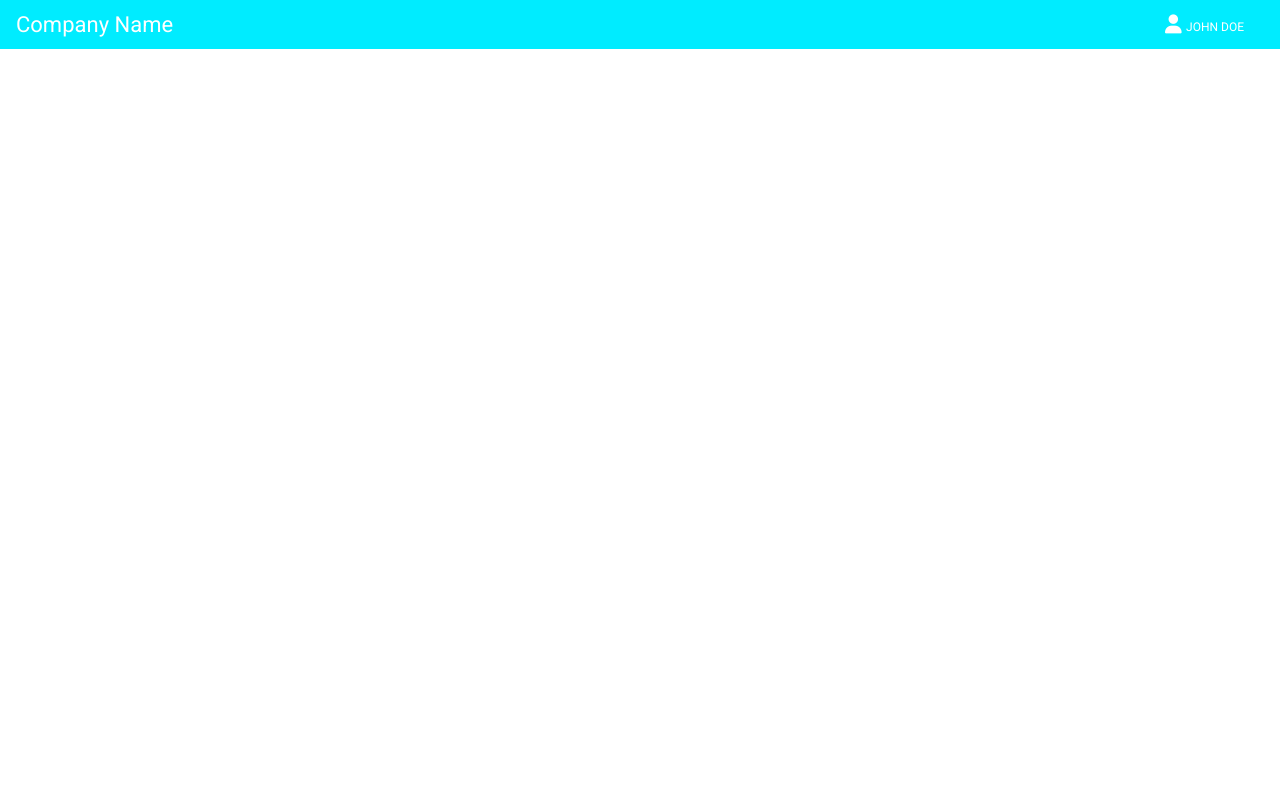
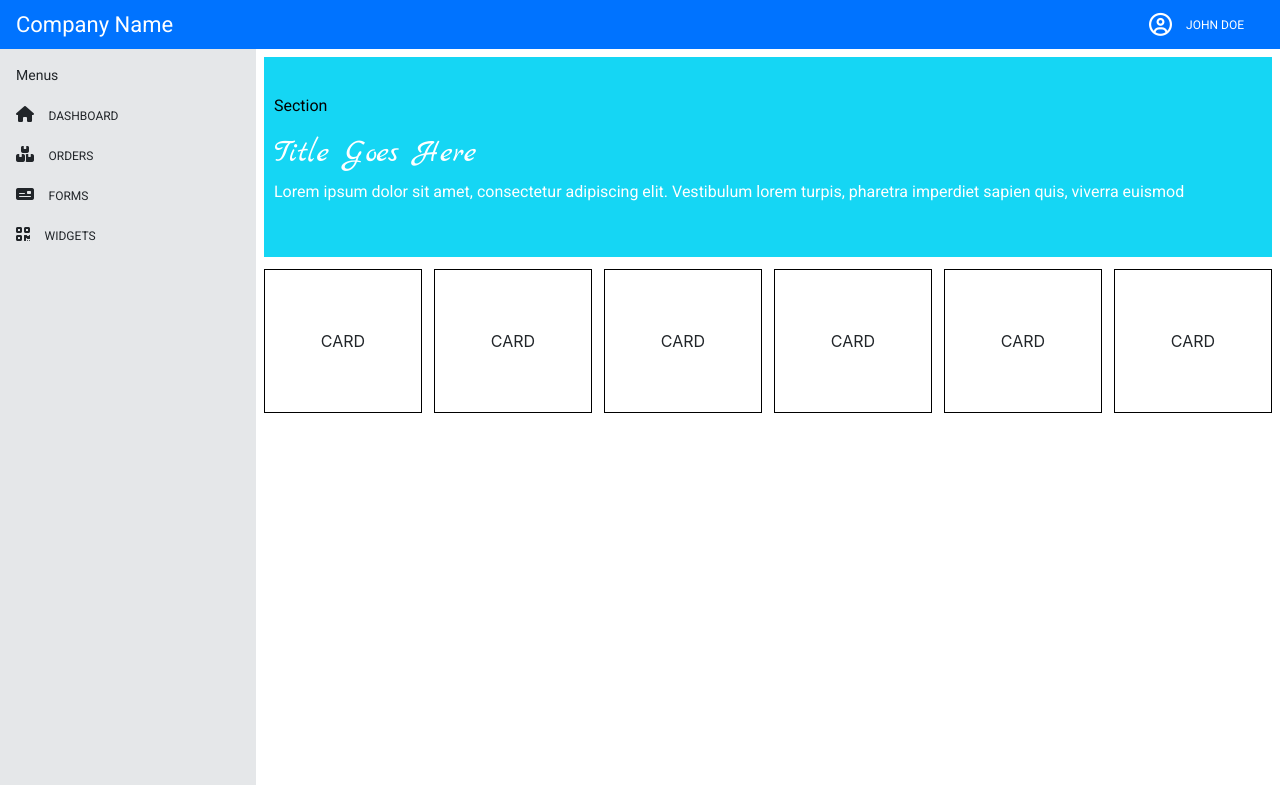
Before and after one commit to Siva-Sankar19999/Project, a plain HTML site: page index.html in a window 1280 px wide. Drawn offline with nearby package versions, Linux system fonts and the light colour scheme.

Commit message:
body-completed

```diff
--- a/index.css
+++ b/index.css
@@ -23,5 +23,98 @@
 
 .nav-div{
     margin-right:20px;
+    display: flex;
+    flex-direction: row;
+    justify-content: center;
+    align-items: center;
 
 }
+
+span{
+    font-family: 'Roboto';
+    font-size:12px;
+    padding-left: 10px;
+
+}
+
+.main-container{
+    min-height:92vh;
+    display:flex;
+    flex-direction: row;
+}
+
+.side-bar{
+    height:92vh;
+    width:20%;
+    background-color:#E5E7E9;
+
+}
+
+.mini-container{
+    display: flex;
+    flex-direction: column;
+    justify-content: start;
+    align-items: start;
+}
+
+.para-1{
+    font-size: 14px;
+}
+
+.banner{
+
+    width:80%;
+    display:flex;
+    flex-direction: column;
+    flex-direction: start;
+    align-items: start;
+
+}
+
+.section-first{
+    height:25vh;
+    width:100%;
+    overflow: auto;
+    padding:10px;
+    background-color:#15D6F4;
+    display:flex;
+    flex-direction: column;
+    justify-content: center;
+    align-items: start;
+}
+
+.heading-in-section{
+    font-family: "Marck Script";
+    font-size:32px;
+    color:white;
+}
+
+.para-in-section2{
+    color:white;
+    font-family: 'Roboto';
+}
+
+.para-in-section{
+    color:black;
+    font-family: 'Roboto';
+}
+
+.main-card{
+    margin-top:1.2%;
+    width:100%;
+    height:18vh;
+    display: flex;
+    flex-direction: row;
+    justify-content: space-between;
+    align-items: start;
+}
+
+.card-1{
+    height:18vh;
+    width:15.67%;
+    border:1px solid black;
+    display: flex;
+    flex-direction: column;
+    justify-content: center;
+    align-items: center;
+}
--- a/index.html
+++ b/index.html
@@ -41,13 +41,65 @@
     ></script>
   </head>
   <body>
-    <nav class="navbar navbar-light" style="background-color: #00ecff">
+    <nav class="navbar navbar-light" style="background-color: #0073ff">
       <p class="para">Company Name</p>
       <div class="nav-div">
-        <i class="fa fa-user" style="font-size: 19px; color: white"></i>
+        <i
+          class="far fa-user-circle"
+          style="font-size: 23px; padding-right: 4px; color: white"
+        ></i>
         <span class="para-in-image">JOHN DOE</span>
       </div>
     </nav>
 
+    <div class="main-container">
+      <div class="side-bar">
+        <div class="mini-container p-2">
+          <span class="p-2 para-1">Menus</span>
+
+          <div class="p-2">
+            <i class="fa fa-home"></i>
+            <span>DASHBOARD</span>
+          </div>
+
+          <div class="p-2">
+            <i class="fas fa-boxes"></i>
+            <span>ORDERS</span>
+          </div>
+
+          <div class="p-2">
+            <i class="fas fa-money-check"></i>
+            <span>FORMS</span>
+          </div>
+
+          <div class="p-2">
+            <i class="fa fa-qrcode"></i>
+            <span>WIDGETS</span>
+          </div>
+        </div>
+      </div>
+
+      <div class="banner p-2">
+
+        <section class="section-first">
+          <p class="para-in-section">Section</p>
+          <h1 class="heading-in-section">Title Goes Here</h1>
+          <p class="para-in-section2">
+            Lorem ipsum dolor sit amet, consectetur adipiscing elit. Vestibulum
+            lorem turpis, pharetra imperdiet sapien quis, viverra euismod
+          </p>
+        </section>
+
+        <div class="main-card">
+          <div class="card-1">CARD</div>
+          <div class="card-1">CARD</div>
+          <div class="card-1">CARD</div>
+          <div class="card-1">CARD</div>
+          <div class="card-1">CARD</div>
+          <div class="card-1">CARD</div>
+        </div>
+
+      </div>
+    </div>
   </body>
 </html>
```
